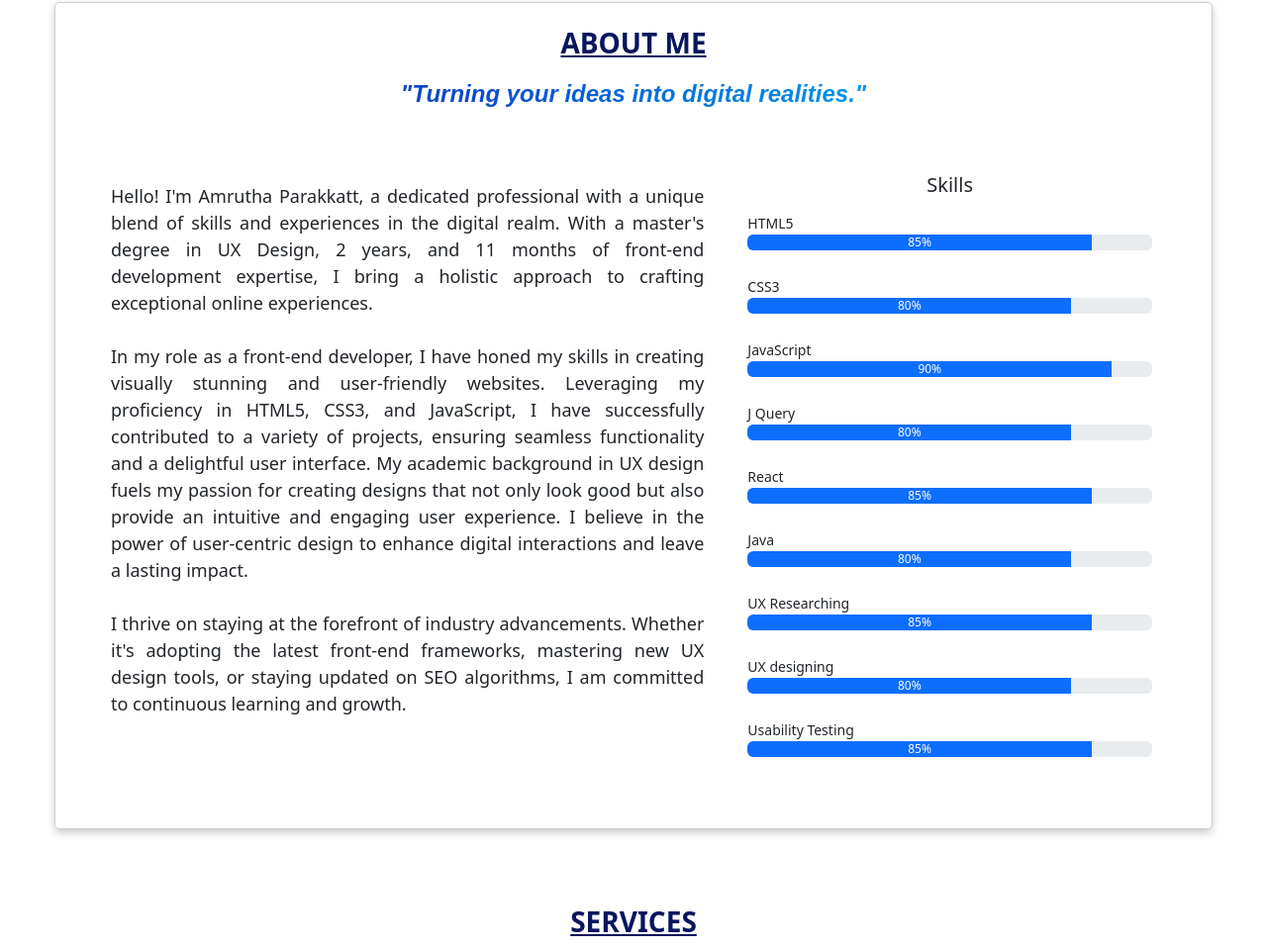
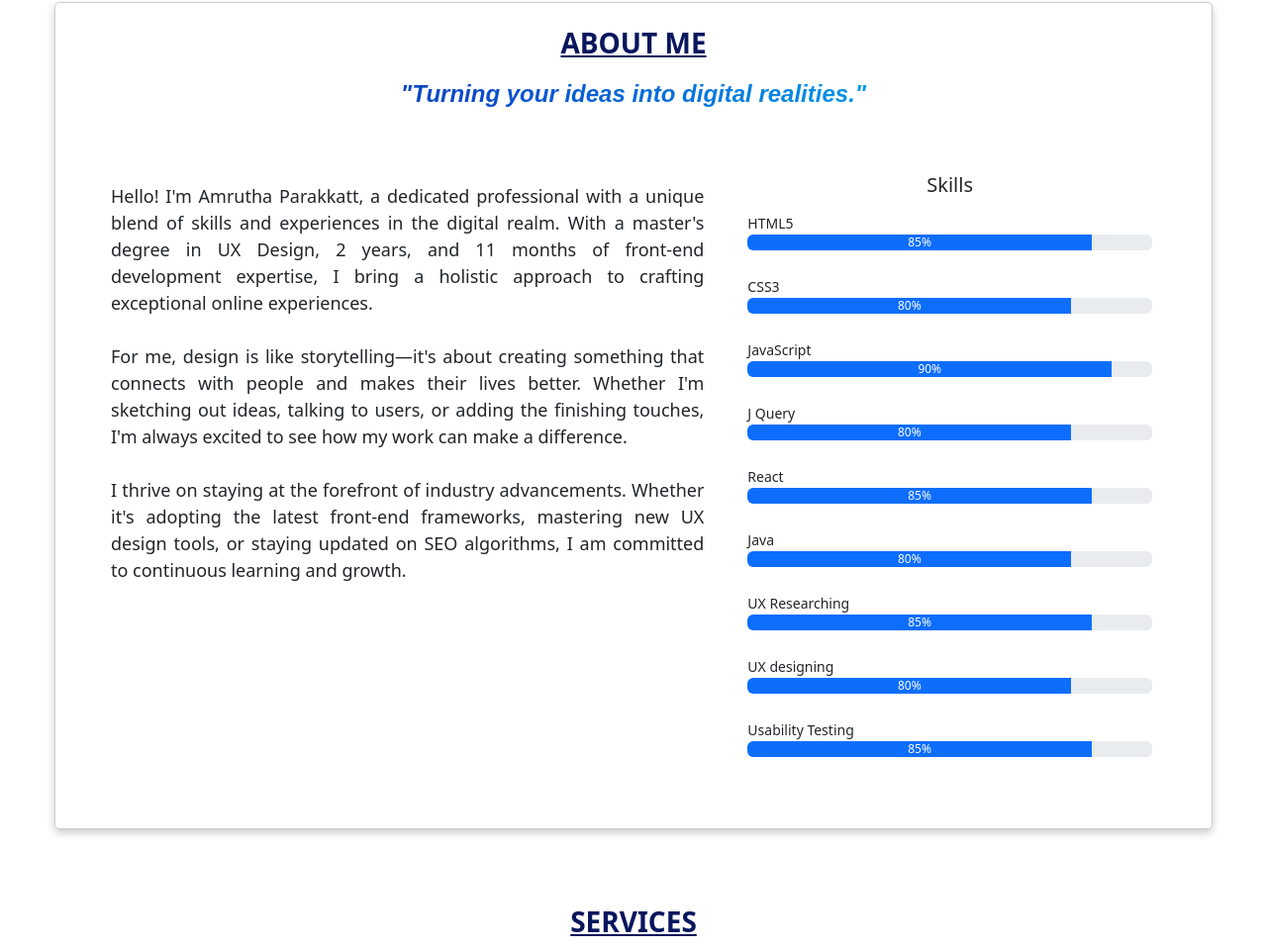
Before and after one commit to Amrutha-Parakkatt/Personal-Website, a plain HTML site: page index.html in a window 1280 px wide. Shown: the part 855-1813 px from the top of the page at 99% size. Drawn offline with nearby package versions, Linux system fonts and the light colour scheme.

Commit message:
Update index.html

```diff
--- a/index.html
+++ b/index.html
@@ -117,9 +117,7 @@
           <div class="col-md-7">
             <p class="lead p-2" style="text-align: justify">Hello! I'm Amrutha Parakkatt, a dedicated professional with a unique blend of skills and experiences in the digital realm. With a master's degree in UX Design, 2 years, and 11 months of front-end development expertise, I bring a holistic approach to crafting exceptional online experiences.
              <br><br>
-             In my role as a front-end developer, I have honed my skills in creating visually stunning and user-friendly websites. Leveraging my proficiency in HTML5, CSS3, and JavaScript, I have successfully contributed to a variety of projects, ensuring seamless functionality and a delightful user interface.
-            My academic background in UX design fuels my passion for creating designs that not only look good but also provide an intuitive and engaging user experience. I believe in the power of user-centric design to enhance digital interactions and leave a lasting impact.
-
+            For me, design is like storytelling—it's about creating something that connects with people and makes their lives better. Whether I'm sketching out ideas, talking to users, or adding the finishing touches, I'm always excited to see how my work can make a difference.
 <br><br>
 I thrive on staying at the forefront of industry advancements. Whether it's adopting the latest front-end frameworks, mastering new UX design tools, or staying updated on SEO algorithms, I am committed to continuous learning and growth.
 
```
